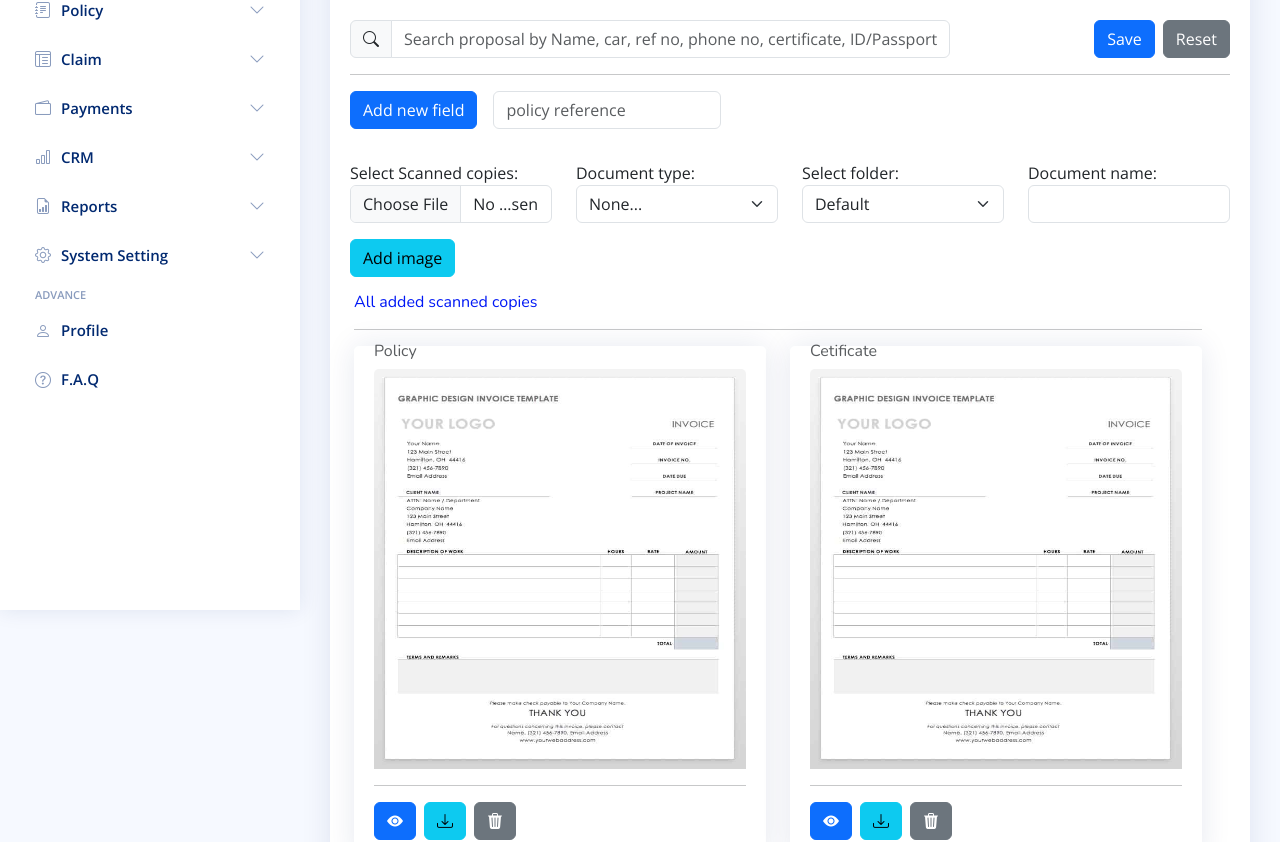
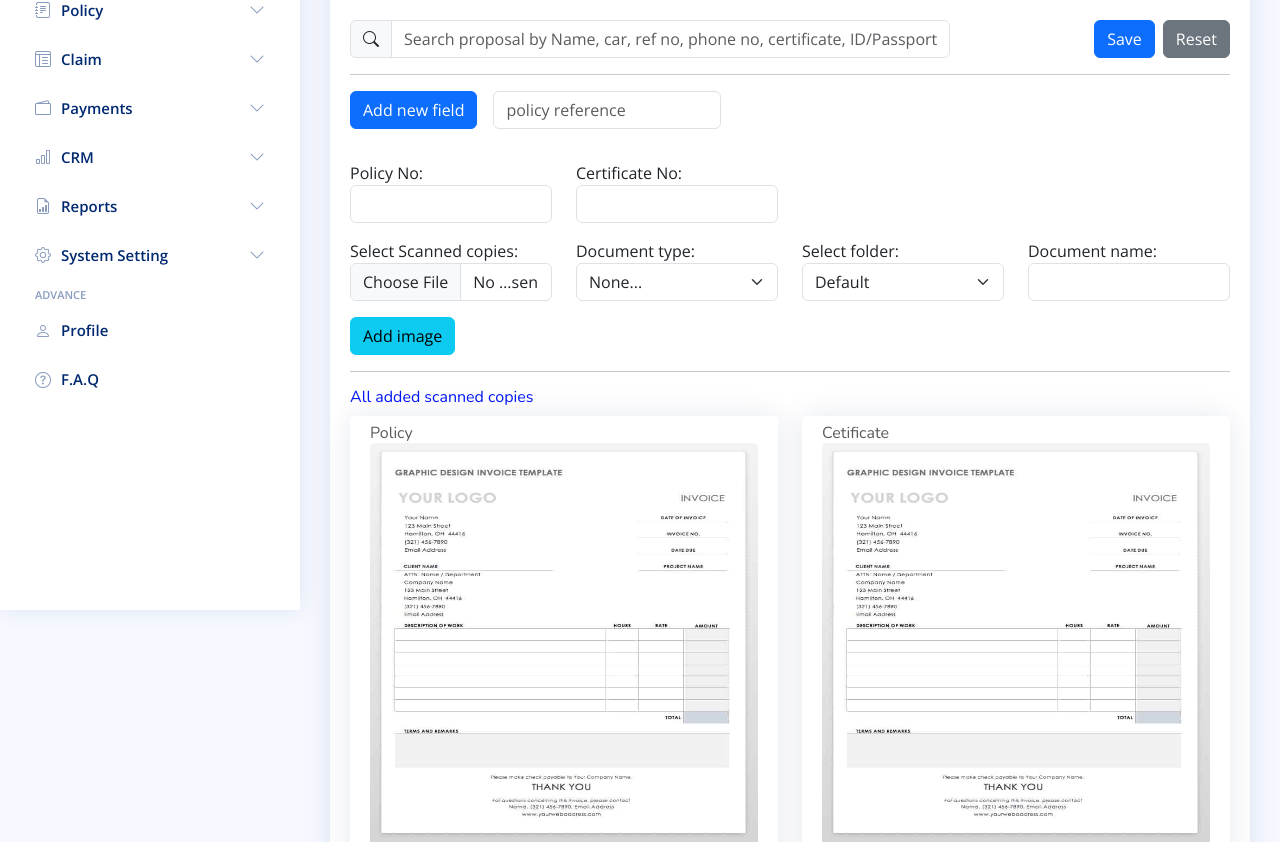
Before and after one commit to General-Insurance-Soft/tchalla, a Next.js app: page /page/policy/capture in a window 1280 px wide. Shown: the part 190-1032 px from the top of the page. Built offline with nearby package versions, Linux system fonts and the light colour scheme.

Commit message:
add cert & policy no, realign elements

```diff
--- a/app/page/policy/capture/page.js
+++ b/app/page/policy/capture/page.js
@@ -75,6 +75,18 @@ export default function Page() {
                     <form className="row g-3">
 
                         <div className="col-sm-12">
+                            <div className="row">
+                                <div className="col-md-3">
+                                    <label htmlFor="name">Policy No:</label>
+                                    <input id="name" type="text" className="form-control" />
+                                </div>
+                                <div className="col-md-3">
+                                    <label htmlFor="phone">Certificate No:</label>
+                                    <input id="phone" type="text" className="form-control" />
+                                </div>
+                            </div>
+                        </div>
+                        <div className="col-sm-12">
                             <div className="row d-flex align-items-end">
                                 <div className="col-md-3">
                                     <label htmlFor="img">Select Scanned copies:</label>
@@ -116,12 +128,15 @@ export default function Page() {
                             </div>
                         </div>
 
-                        <div className="row mt-3">
+                    </form>
+
+                    <hr />
+
+                    <div className="row">
 
                         <div className="col-sm-12">
 
                             <h6 className="tc-card-header">All added scanned copies</h6>
-                                <hr />
 
                             <div className='row'>
                                 {/* Template */}
@@ -130,7 +145,7 @@ export default function Page() {
                                     <div className="card">
                                         <div className="card-body">
 
-                                                <h6 className="card-subtitle mb-2 text-muted">Policy</h6>
+                                            <h6 className="card-subtitle mt-2 text-muted">Policy</h6>
                                             <Image
                                                 src="/img/receipt_template.jpg"
                                                 // layout="responsive"
@@ -155,7 +170,7 @@ export default function Page() {
                                     <div className="card">
                                         <div className="card-body">
 
-                                                <h6 className="card-subtitle mb-2 text-muted">Cetificate</h6>
+                                            <h6 className="card-subtitle mt-2 text-muted">Cetificate</h6>
                                             <Image
                                                 src="/img/receipt_template.jpg"
                                                 // layout="responsive"
@@ -181,15 +196,14 @@ export default function Page() {
                         </div>
                     </div>
 
-
+                    <div className="row">
                         <div className="text-center mb-3">
                             <div className="d-flex justify-content-center">
                                 <button className="btn btn-primary me-2">Save</button>
                                 <button className="btn btn-secondary">Cancel</button>
                             </div>
                         </div>
-                        <hr />
-                    </form>
+                    </div>
 
                     {/* Modal */}
                     <DataPointModal />
```
Lines whose indentation alone changed are shown as unchanged.
